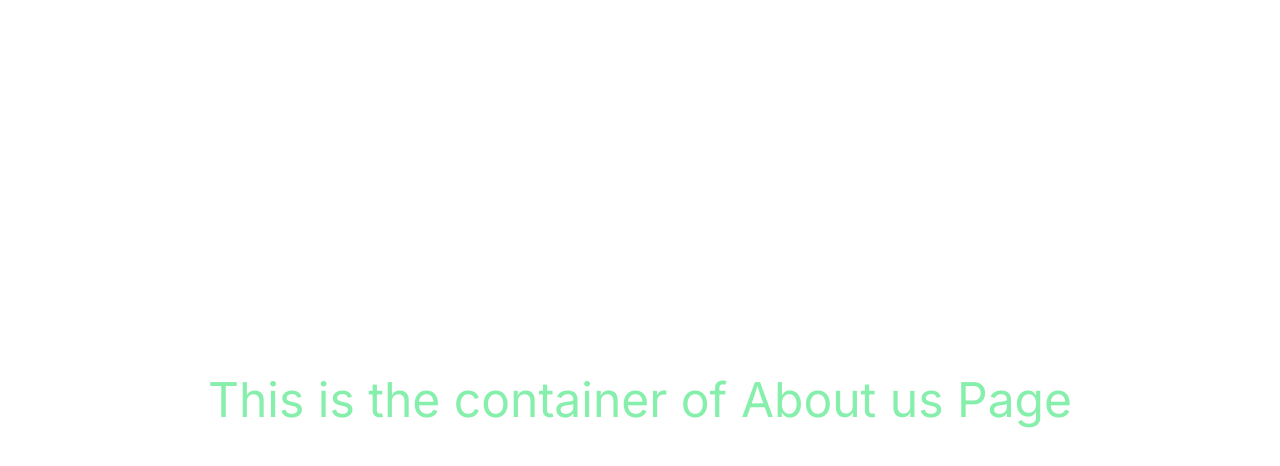
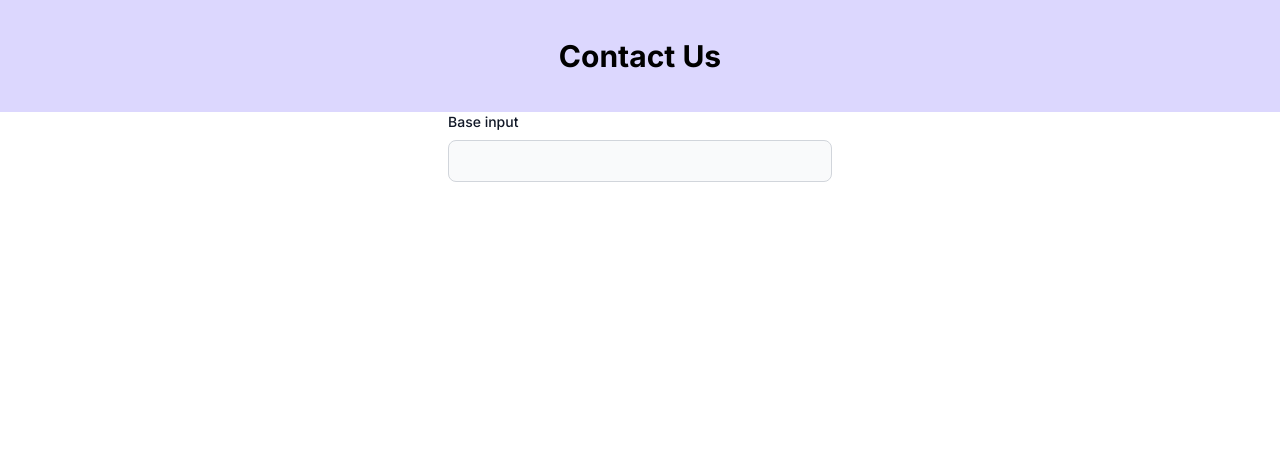
Before and after one commit to Alamin-22/Article-publishing-website-Client, a Next.js app: page /contact in a window 1280 px wide. Shown: the top 466 px of the page. Built offline with nearby package versions, Linux system fonts and the light colour scheme.

Commit message:
flobite install

```diff
--- a/package.json
+++ b/package.json
@@ -9,6 +9,8 @@
     "lint": "next lint"
   },
   "dependencies": {
+    "flowbite": "^2.2.1",
+    "flowbite-react": "^0.7.2",
     "next": "14.0.4",
     "react": "^18",
     "react-dom": "^18"
--- a/src/app/about/page.js
+++ b/src/app/about/page.js
@@ -1,8 +1,9 @@
-
+import { Alert } from "flowbite-react";
 const page = () => {
     return (
         <div>
             <h1>This is about page.</h1>
+            <Alert color="info">Alert!</Alert>
         </div>
     );
 };
--- a/src/app/contact/page.js
+++ b/src/app/contact/page.js
@@ -1,10 +1,28 @@
+const ContactPage = () => {
+  return (
+    <div>
+      <div className="flex bg-bg-color   justify-center items-center h-28">
+        <h2 className="text-3xl font-bold items-center">Contact Us</h2>
+      </div>
 
-const ContactPage = () => {
-    return (
-        <div>
-            <h2 className='text-green-300 text-5xl flex h-[100vh] justify-center items-center'>This is the container of About us Page</h2>
-        </div>
-    );
+      <div>
+        <form class="max-w-sm mx-auto">
+          <div class="mb-5">
+            <label
+              for="base-input"
+              class="block mb-2 text-sm font-medium text-gray-900 dark:text-white">
+              Base input
+            </label>
+            <input
+              type="text"
+              id="base-input"
+              class="bg-gray-50 border border-gray-300 text-gray-900 text-sm rounded-lg focus:ring-blue-500 focus:border-blue-500 block w-full p-2.5 dark:bg-gray-700 dark:border-gray-600 dark:placeholder-gray-400 dark:text-white dark:focus:ring-blue-500 dark:focus:border-blue-500"
+            />
+          </div>
+        </form>
+      </div>
+    </div>
+  );
 };
 
 export default ContactPage;
--- a/tailwind.config.js
+++ b/tailwind.config.js
@@ -1,8 +1,19 @@
-/** @type {import('tailwindcss').Config} */
+/**
+ * @type {import('@types/tailwindcss/tailwind-config').TailwindConfig}
+ */
 module.exports = {
-  content: ['./src/**/*.{js,jsx,ts,tsx}' /* src folder, for example */],
+  content: [
+    "./src/**/*.{js,ts,jsx,tsx,mdx}",
+    "./pages/**/*.{ts,tsx}",
+    "./public/**/*.html",
+    "./node_modules/flowbite-react/lib/**/*.js",
+  ],
+  plugins: [require("flowbite/plugin")],
   theme: {
-    extend: {},
+    extend: {
+      colors: {
+        'bg-color': '#DCD7FE',
+      },
+    }
   },
-  plugins: [],
-}
+};
```
Also changed, not shown: 2 other files (tests, documents, lock files or other folders).
